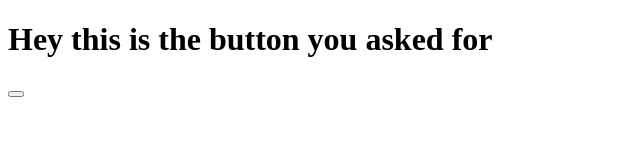
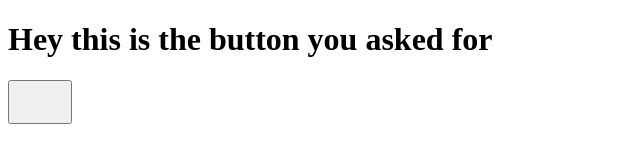
Before and after one commit to JonyT3T/jonyt3t.github.io, a plain HTML site: page Button/index.html in a window 1280 px wide. Shown: the whole page, without its empty margins (0-640 px from the left). Drawn offline with Linux system fonts and the light colour scheme.

Commit message:
changed button

```diff
--- a/Button/butt.css
+++ b/Button/butt.css
@@ -1,3 +1,6 @@
 h1{
   color: #000000
 }
+button{
+  padding: 20px 30px
+}
```
